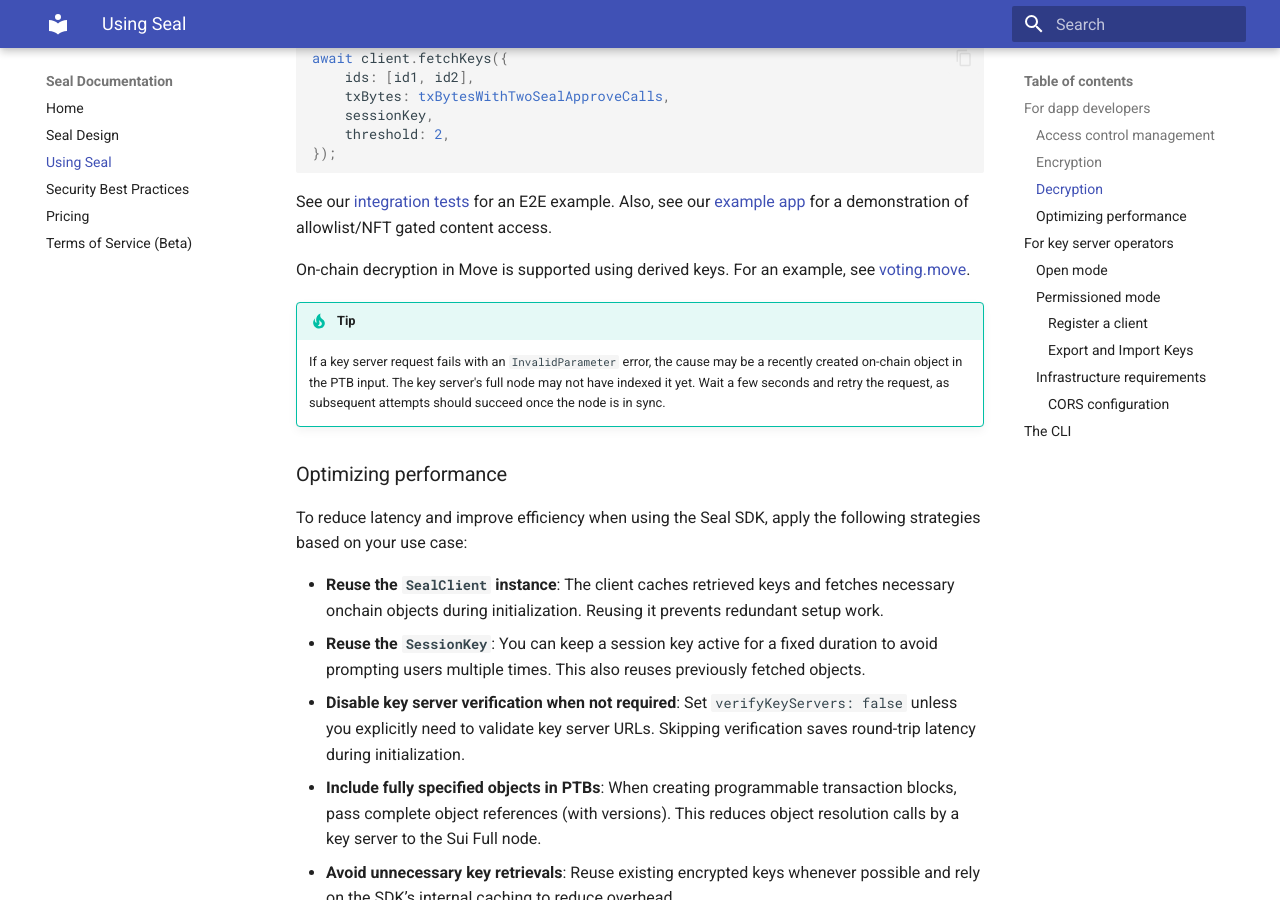
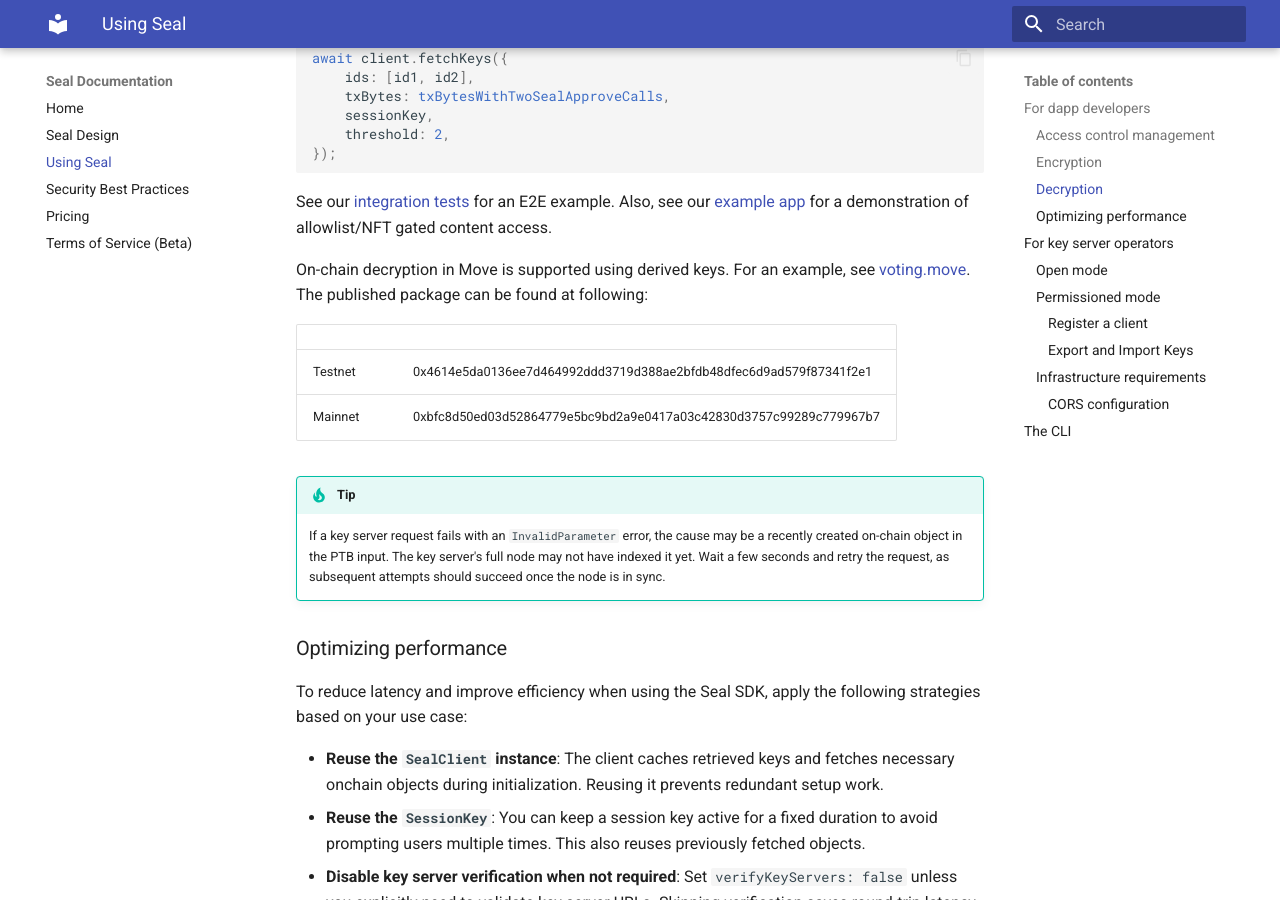
Before and after one commit to zonxa/seal, an MkDocs documentation site: the page built from docs/UsingSeal.md, in a window 1280 px wide and 900 px high, scrolled down 5672 px. Built offline with MkDocs 1.6.1 and Material for MkDocs 9.7.7, drawn with Linux system fonts in a browser that asks for light colours.

Commit message:
[docs] add pkg id (#235)

```diff
--- a/docs/UsingSeal.md
+++ b/docs/UsingSeal.md
@@ -187,7 +187,13 @@
 
 See our [integration tests](https://github.com/MystenLabs/ts-sdks/blob/main/packages/seal/test/unit/integration.test.ts) for an E2E example. Also, see our [example app](https://seal-example.vercel.app/) for a demonstration of allowlist/NFT gated content access.
 
-On-chain decryption in Move is supported using derived keys. For an example, see [voting.move](https://github.com/MystenLabs/seal/tree/main/move/patterns/sources/voting.move).
+On-chain decryption in Move is supported using derived keys. For an example, see [voting.move](https://github.com/MystenLabs/seal/tree/main/move/patterns/sources/voting.move). The published package can be found at following:
+
+| <NETWORK> | <PACKAGE_ID> |
+| -------- | ------- |
+| Testnet | 0x4614e5da0136ee7d464992ddd3719d388ae2bfdb48dfec6d9ad579f87341f2e1 |
+| Mainnet | 0xbfc8d50ed03d52864779e5bc9bd2a9e0417a03c42830d3757c99289c779967b7 |
+
 
 !!! tip
     If a key server request fails with an `InvalidParameter` error, the cause may be a recently created on-chain object in the PTB input. The key server's full node may not have indexed it yet. Wait a few seconds and retry the request, as subsequent attempts should succeed once the node is in sync.
```
